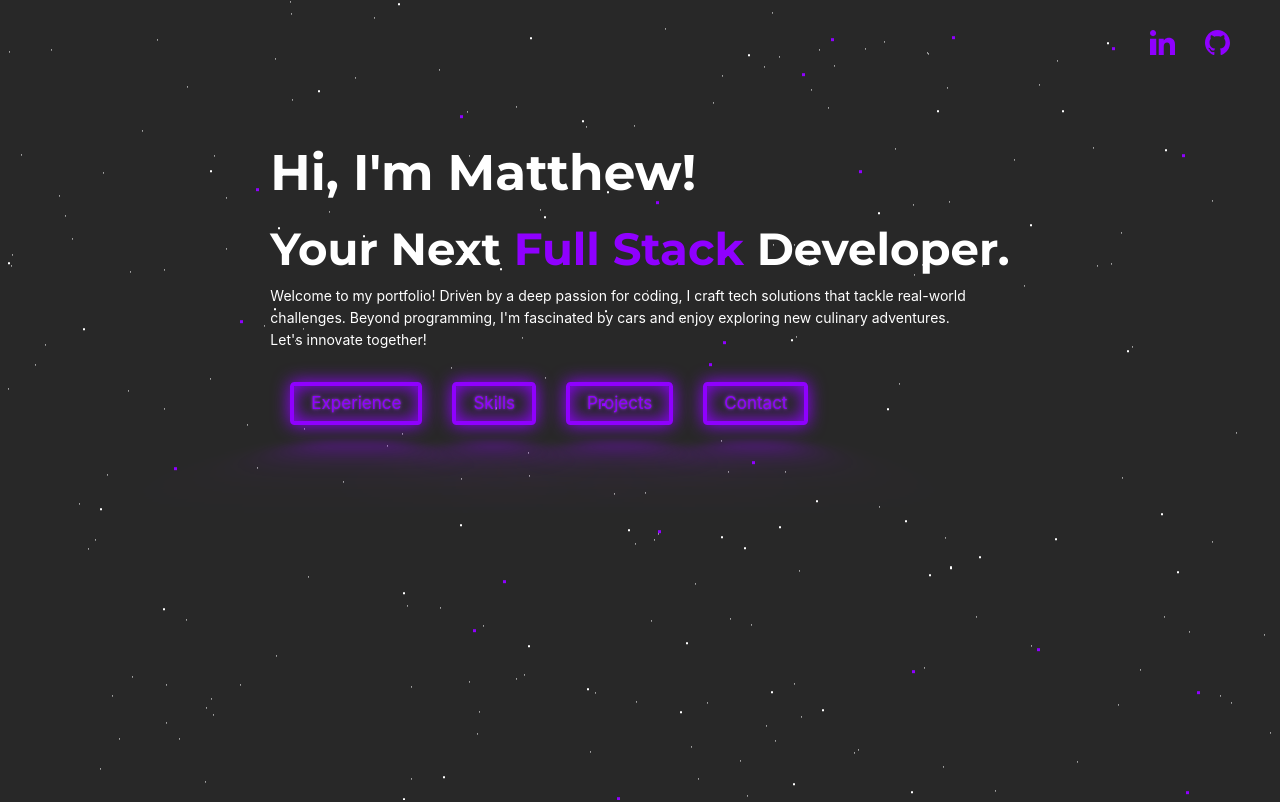
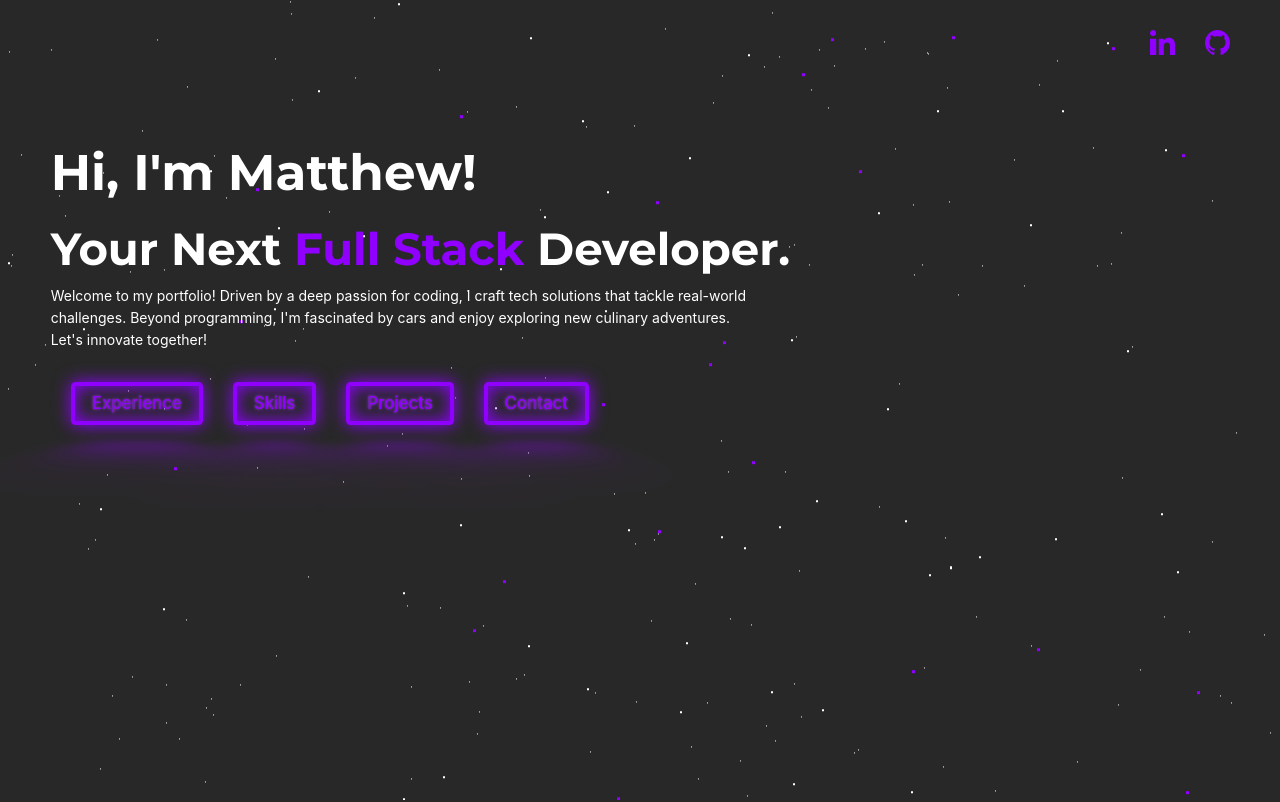
Before and after one commit to MattStudzinski/PortfolioV2, a React (Create React App) app: page / in a window 1280 px wide. Shown: the top 802 px of the page. Built offline with nearby package versions, Linux system fonts and the light colour scheme.

Commit message:
fixed some size issues

```diff
--- a/src/sass/componets/_about.scss
+++ b/src/sass/componets/_about.scss
@@ -3,7 +3,7 @@
     color: $text;
     max-width: 100%;
     height: 74rem;
-    justify-content: center;
+    padding-left: 2%;
     align-items: center;
     padding-bottom: 15rem;
 
--- a/src/sass/componets/_contact.scss
+++ b/src/sass/componets/_contact.scss
@@ -20,6 +20,7 @@
         flex-direction: column;
         justify-content: center;
         width: 50%;
+        max-width: 70rem;
 
         @media (max-width: 720px) {
             display: none;
@@ -66,7 +67,7 @@
 
     &__image {
         width: 100%;
-        max-width: 50rem;
+
         height: 100%;
         object-fit: cover;
         border-top-left-radius: 1rem;
--- a/src/styles/styles.css
+++ b/src/styles/styles.css
@@ -212,7 +212,7 @@ html {
   color: rgb(255, 255, 255);
   max-width: 100%;
   height: 74rem;
-  justify-content: center;
+  padding-left: 2%;
   align-items: center;
   padding-bottom: 15rem;
 }
@@ -1198,6 +1198,7 @@ html {
   flex-direction: column;
   justify-content: center;
   width: 50%;
+  max-width: 70rem;
 }
 @media (max-width: 720px) {
   .contact__image-container {
@@ -1232,7 +1233,6 @@ html {
 }
 .contact__image {
   width: 100%;
-  max-width: 50rem;
   height: 100%;
   object-fit: cover;
   border-top-left-radius: 1rem;
```
Also changed, not shown: 1 other file (tests, documents, lock files or other folders).
